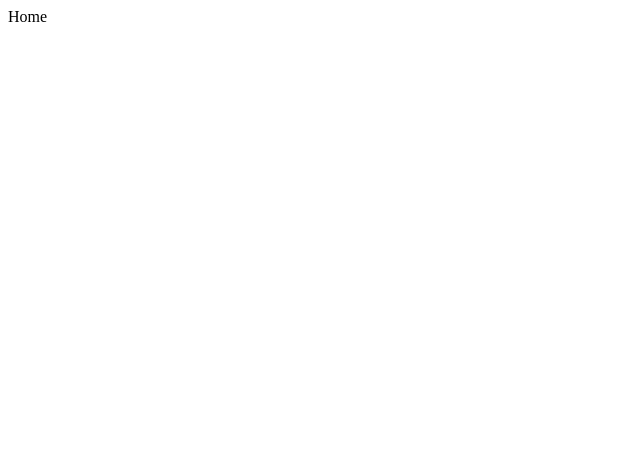
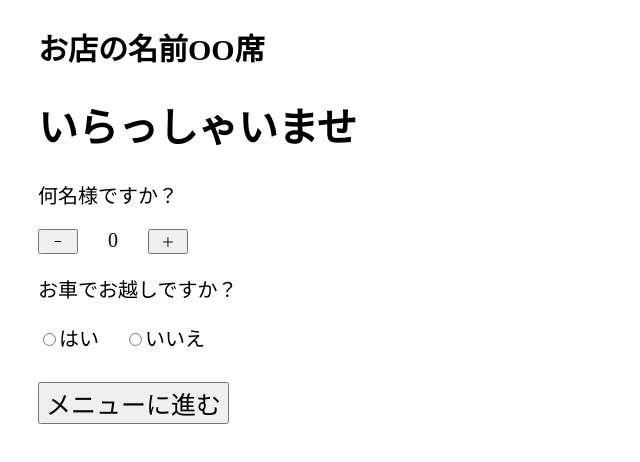
Before and after one commit to Nakajima-Foundation/ownplate_hackathon_202009_03, a Vue app: page / in a window 1280 px wide. Shown: the top 462 px of the page, without its empty margins (0-640 px from the left). Built offline with nearby package versions, Linux system fonts and the light colour scheme.

Commit message:
Home画面の作成

```diff
--- a/src/components/Home.vue
+++ b/src/components/Home.vue
@@ -1,15 +1,76 @@
 <template>
   <div class="home">
-    Home
+    <h2>お店の名前OO席</h2>
+
+    <h1>いらっしゃいませ</h1>
+
+    <p>何名様ですか？</p>
+
+    <div class="customer_num_container">
+      <button class="customer_minus-button" @click="minus">−</button>
+      <div class="customer_num">{{ customer_num }}</div>
+      <button class="customer_plus-button" @click="plus">＋</button>
+    </div>
+
+    <p>お車でお越しですか？</p>
+    <input type="radio" value="car" id="car" class="car" v-model="transportation">
+    <label for="car">はい</label>
+    <input type="radio" value="etc" id="etc" class="etc" v-model="transportation">
+    <label for="etc">いいえ</label>
+
+    <button class="to_menu">メニューに進む</button>
+
   </div>
 </template>
 
 <script>
 export default {
   name: 'Home',
+  data: function() {
+   return{
+     customer_num: 0,
+     transportation: ""
+   }
+  },
+  methods: {
+    minus() {
+      if(this.customer_num < 1) {
+        return
+      }
+      this.customer_num -= 1
+    },
+    plus() {
+      this.customer_num += 1
+    }
+  }
 }
 </script>
 
 <style scoped>
-
+.home {
+  margin-left: 30px;
+  margin-right: 30px;
+  font-size: 20px;
+}
+.customer_num_container {
+  display: flex;
+}
+.customer_minus-button {
+  width: 40px;
+}
+.customer_num {
+  margin-left: 30px;
+}
+.customer_plus-button {
+  margin-left: 30px;
+  width: 40px;
+}
+.etc {
+  margin-left: 30px;
+}
+.to_menu {
+  font-size: 25px;
+  margin-top: 30px;
+  display: block;
+}
 </style>
```
